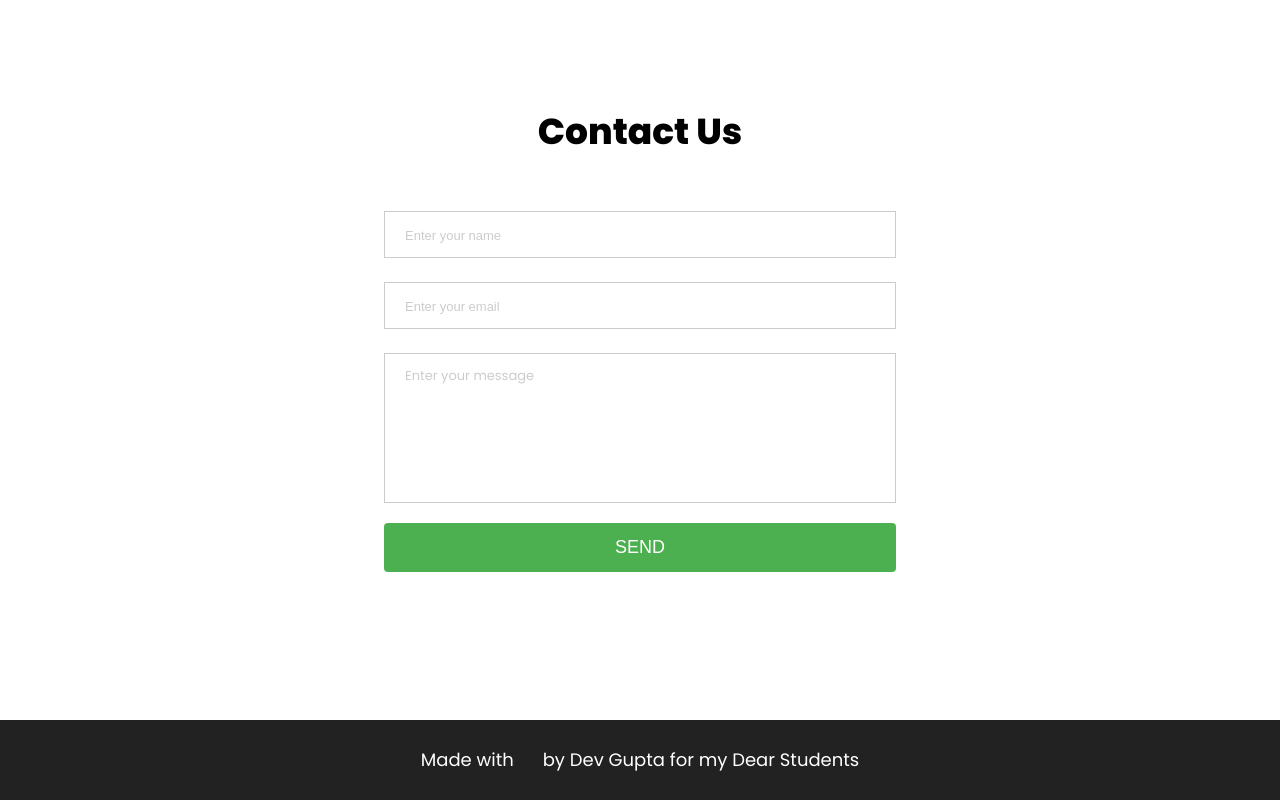
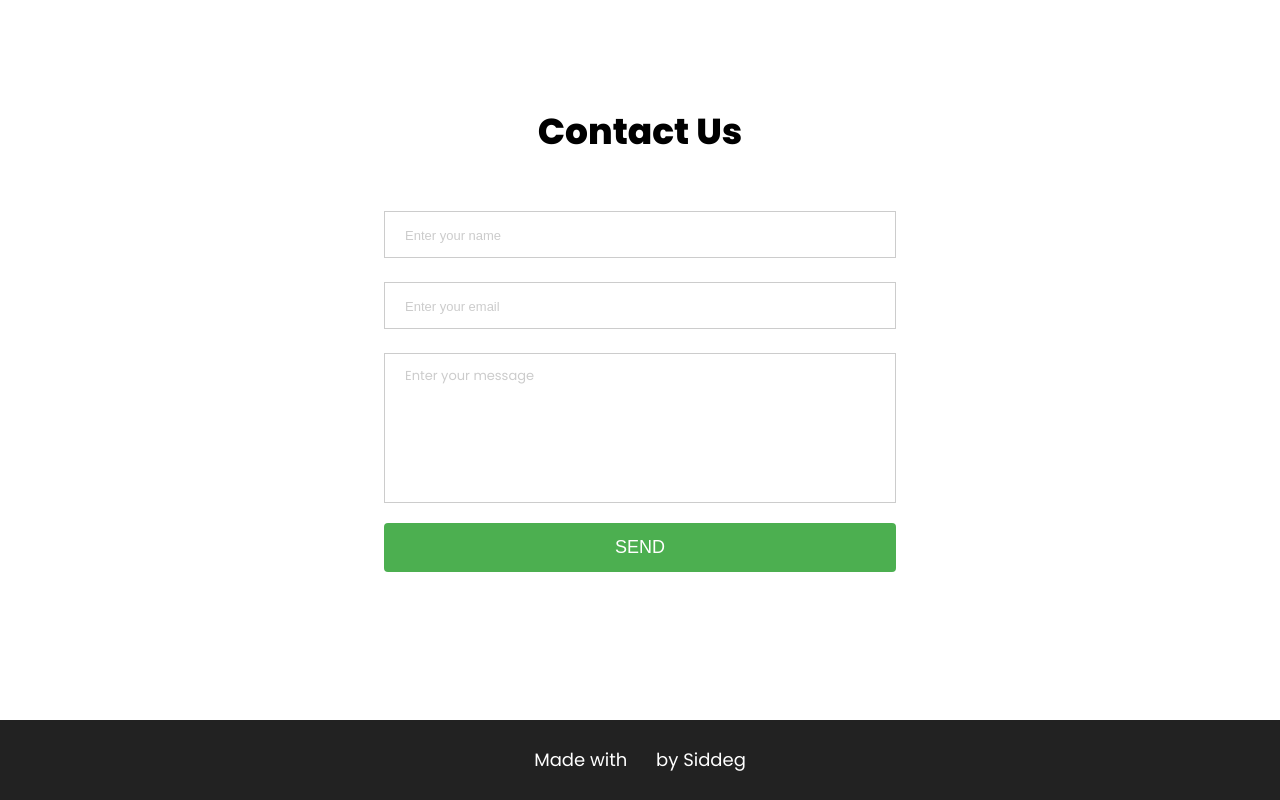
Before and after one commit to alSiddegMohmmed/Future-tech, a plain HTML site: page index.html in a window 1280 px wide. Shown: the part 3506-4306 px from the top of the page. Drawn offline with nearby package versions, Linux system fonts and the light colour scheme; some icons are missing.

Commit message:
Update index.html

```diff
--- a/index.html
+++ b/index.html
@@ -187,7 +187,7 @@
 
     <!-- Footer -->
     <footer>
-        <p>Made with <box-icon name='heart' type='solid' color='whitesmoke'></box-icon>by Dev Gupta for my Dear Students</p>
+        <p>Made with <box-icon name='heart' type='solid' color='whitesmoke'></box-icon>by Siddeg</p>
     </footer>
 
     <script src="https://unpkg.com/boxicons@latest/dist/boxicons.js"></script>
```
